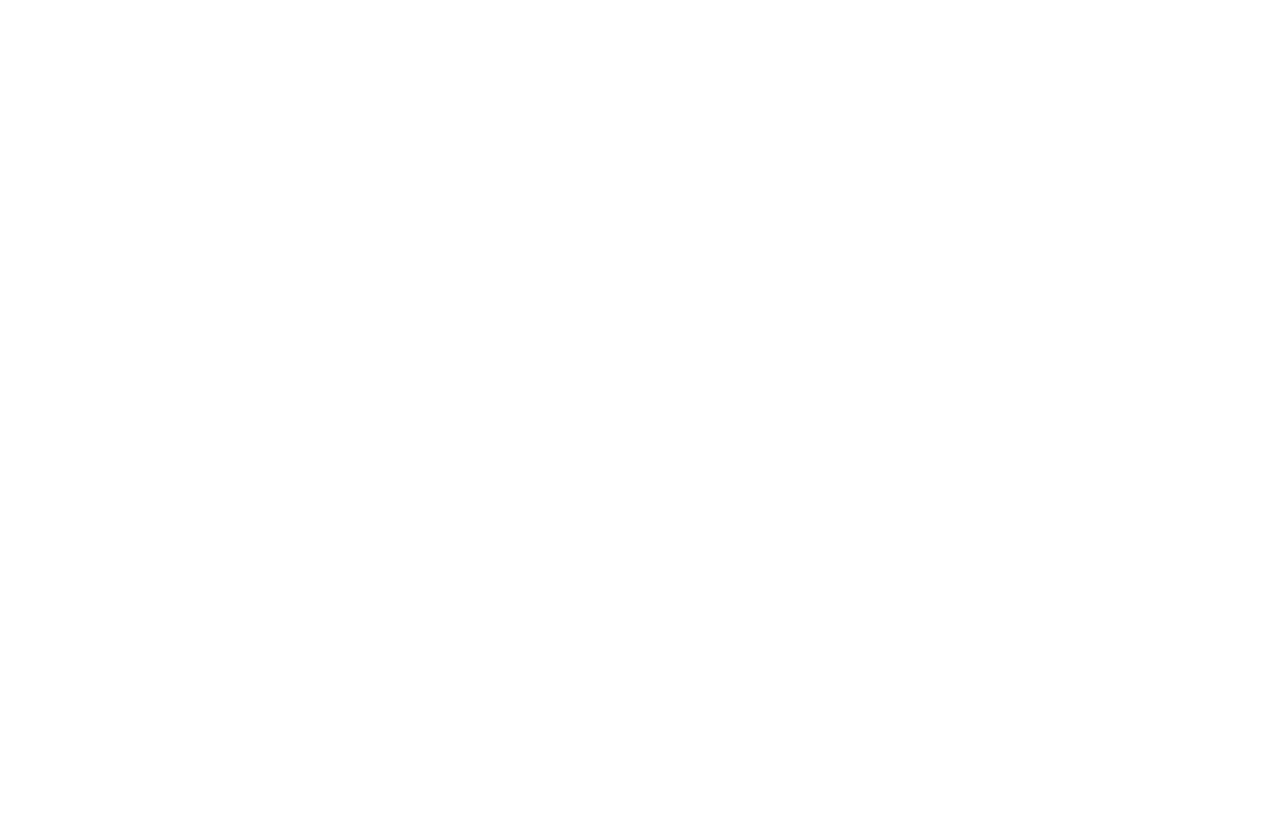
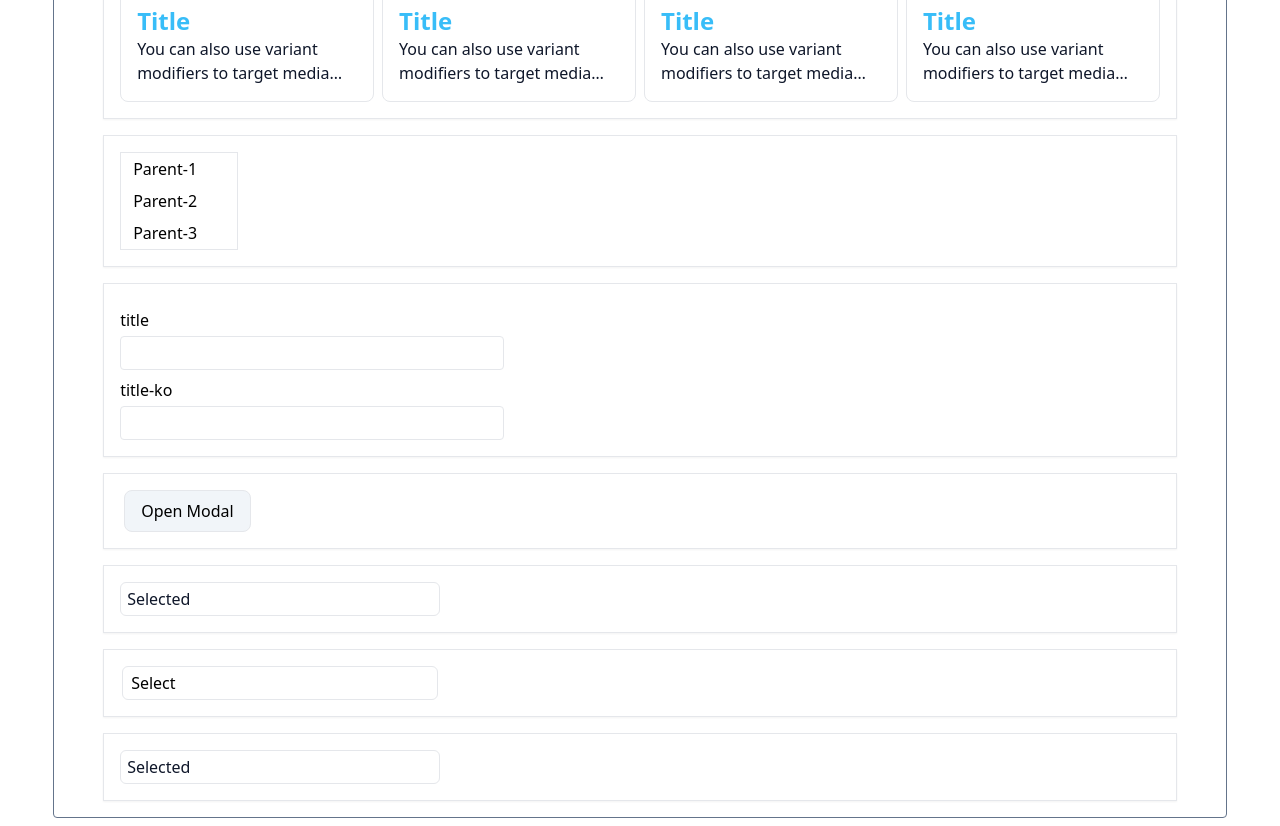
Before and after one commit to FarNys/Type-TestTools, a React (Create React App) app: page /component/button in a window 1280 px wide. Shown: the part 1380-2206 px from the top of the page. Before the commit the page ends 800 px from the top, so only its background shows below. Built offline with nearby package versions, Linux system fonts and the light colour scheme.

Commit message:
+add more style for Accordion Component +Add Dropdown & DropdownMulti Component

```diff
--- /dev/null
+++ b/src/Components/Actions/Dropdown.tsx
@@ -0,0 +1,68 @@
+import React, { useCallback, useEffect, useRef, useState } from "react";
+export interface OptionType {
+  label: string;
+  value: string | boolean | number;
+}
+
+interface DropdownType {
+  options: OptionType[];
+  value?: OptionType;
+  onSelect: (e: OptionType) => void;
+}
+
+const Dropdown = ({ options, value, onSelect, ...rest }: DropdownType) => {
+  const SelectRef = useRef<any>(null);
+  const [showItems, setshowItems] = useState<boolean>(false);
+  const [localValue, setlocalValue] = useState<string>(
+    value ? value.label : "Select"
+  );
+  const itemSelectHandler = (e: OptionType): void => {
+    setlocalValue(e.label);
+    setshowItems(false);
+    onSelect({ label: e.label, value: e.value });
+  };
+
+  //   const closeDrophandler = (e: any) => {
+  //     setshowItems(false);
+  //   };
+
+  const clickOutside = useCallback((e: MouseEvent): void => {
+    if (SelectRef?.current.contains(e.target)) {
+      return setshowItems(true);
+    } else {
+      return setshowItems(false);
+    }
+  }, []);
+
+  useEffect(() => {
+    if (showItems) {
+      window.addEventListener("click", clickOutside);
+    }
+    return () => window.removeEventListener("click", clickOutside);
+  }, [showItems, clickOutside]);
+
+  return (
+    <div className="relative max-w-xs" {...rest} ref={SelectRef}>
+      <div
+        className="flex items-center py-1 px-2 mx-0.5 cursor-pointer border rounded-md"
+        onClick={() => setshowItems((prev) => !prev)}
+      >
+        {localValue}
+      </div>
+      <div className="absolute left-0 top-10 w-full flex flex-col shadow-md z-50">
+        {showItems &&
+          options.map((el: OptionType, index: number) => (
+            <div
+              className="px-4 py-2 text-sm cursor-pointer bg-slate-50 hover:bg-slate-200 max-h-10"
+              key={`${el.label}-${index}`}
+              onClick={() => itemSelectHandler(el)}
+            >
+              {el.label}
+            </div>
+          ))}
+      </div>
+    </div>
+  );
+};
+
+export default Dropdown;
--- /dev/null
+++ b/src/Components/Actions/DropdownMulti.tsx
@@ -0,0 +1,151 @@
+import React, { useCallback, useEffect, useRef, useState } from "react";
+import { OptionType } from "./Dropdown";
+import Typography from "../Typo/Typography";
+
+interface DropdownType {
+  options: OptionType[];
+  values?: OptionType[];
+  onSelect: (e: OptionType[]) => void;
+}
+
+interface CoodrinateType {
+  bottom: number;
+  height: number;
+  left: number;
+  right: number;
+  top: number;
+  width: number;
+  x: number;
+  y: number;
+}
+
+const DropdownMulti = ({
+  options,
+  values,
+  onSelect,
+  ...rest
+}: DropdownType) => {
+  const selectRef = useRef<any>(null);
+  const [selectCoordinate, setselectCoordinate] = useState<CoodrinateType>();
+  const [showItems, setshowItems] = useState<boolean>(false);
+  const [localOptions, setlocalOptions] = useState(options);
+  const [localValue, setlocalValue] = useState<OptionType[] | []>(
+    values ? values : []
+  );
+
+  //GET BOUNDARY COORDINATE OF SELECT BOX - IF WE SELECT MULTIPLE ITEMS AND IT GET BIGGER THEN IT WILL TAKE MORE HEIGHT (FOR CHANGE INITIAL POSITION OF ITEM SELECTIONS)
+  useEffect(() => {
+    const coordinateBox = selectRef.current.getBoundingClientRect();
+    setselectCoordinate(coordinateBox);
+  }, [localValue.length]);
+
+  //SCROLL
+  useEffect(() => {
+    if (showItems) {
+      const getBodyCoordinate: any = document.querySelector("body");
+      if (getBodyCoordinate?.scrollHeight > getBodyCoordinate?.clientHeight) {
+        window.scrollTo(0, getBodyCoordinate?.scrollHeight);
+      }
+    }
+  }, [showItems]);
+
+  //SELECT AN ITEM FROM DROPDOWN --- IT WILL REMOVE AN ITEM FROM SELECTION LIST AND ADD AN ITEM TO SELECTED LIST AND ALSO PASS TO onSelect FUNCTION TO GET IN ITS PARENT ELEMENT
+  const itemSelectHandler = (e: OptionType): void => {
+    let newValues: OptionType[] = [];
+    newValues = [
+      ...localValue,
+      {
+        label: e.label,
+        value: e.value,
+      },
+    ];
+    setlocalValue(newValues);
+    setlocalOptions([...localOptions.filter((el) => el.value !== e.value)]);
+    setshowItems(false);
+    onSelect(newValues);
+  };
+
+  //DELETE AN ITEM FROM SELECTED LIST---ADD THAT ITEM TO SELECTION LIST---SEND TO onSelect FUNCTION TO GET IN ITS PARENT ELEMENT
+  const deleteItemHandler = (el: OptionType) => {
+    setshowItems((prev) => !prev);
+    const filteredValues = [
+      ...localValue.filter((item: OptionType) => item.value !== el.value),
+    ];
+    setlocalOptions([...localOptions, el]);
+    setlocalValue(filteredValues);
+    onSelect(filteredValues);
+  };
+
+  //CLOSE SELECTION LIST WHEN WE CLICK OUTSIDE OF IT!
+  const clickOutside = useCallback((e: MouseEvent): void => {
+    if (selectRef?.current.contains(e.target)) {
+      return setshowItems(true);
+    } else {
+      return setshowItems(false);
+    }
+  }, []);
+  useEffect(() => {
+    if (showItems) {
+      window.addEventListener("click", clickOutside);
+    }
+    return () => window.removeEventListener("click", clickOutside);
+  }, [showItems, clickOutside]);
+
+  return (
+    <div
+      className="relative max-w-xs"
+      {...rest}
+      ref={selectRef}
+      onClick={() => setshowItems((prev) => !prev)}
+    >
+      <div className="flex flex-wrap items-center cursor-pointer overflow-x-hidden  border rounded-md">
+        {localValue?.length > 0 ? (
+          localValue?.map((el: OptionType, index: number) => (
+            <div
+              className="m-1 flex items-center flex-nowrap flex-shrink-0 bg-slate-300 hover:text-slate-500 rounded pr-1 overflow-hidden"
+              key={`${el.label}-value-${index}`}
+            >
+              {" "}
+              <div
+                className="flex h-full items-center px-1  text-red-400 cursor-pointer hover:bg-red-500 hover:text-slate-300"
+                onClick={() => deleteItemHandler(el)}
+              >
+                x
+              </div>
+              <Typography variant="small" className="text-xs">
+                {el.label}
+              </Typography>
+            </div>
+          ))
+        ) : (
+          <Typography className="p-1 mx-0.5">Selected</Typography>
+        )}
+      </div>
+      {selectCoordinate && (
+        <div
+          className="absolute left-0 w-full flex flex-col shadow-md z-50"
+          style={{ top: selectCoordinate.height }}
+        >
+          {showItems &&
+            localOptions.length > 0 &&
+            localOptions.map((el: OptionType, index: number) => (
+              <div
+                className="px-4 py-2 text-sm cursor-pointer bg-slate-50 hover:bg-slate-200 "
+                key={`${el.label}-${index}`}
+                onClick={() => itemSelectHandler(el)}
+              >
+                {el.label}
+              </div>
+            ))}
+          {showItems && localOptions.length === 0 && (
+            <div className="px-4 py-2 text-sm cursor-pointer bg-slate-50">
+              No Item
+            </div>
+          )}
+        </div>
+      )}
+    </div>
+  );
+};
+
+export default DropdownMulti;
--- a/src/Components/Layout/Accordion.tsx
+++ b/src/Components/Layout/Accordion.tsx
@@ -34,7 +34,7 @@
   };
 
   const activeLink = (item: string) => {
-    if (item === urlText) return "bg-slate-300";
+    if (item === urlText) return "bg-slate-300 border-l-4 border-cyan-400 ";
     return "";
   };
 
@@ -43,7 +43,9 @@
       {data.map((el: DataParentType, index: number) => (
         <li key={`list-${index}`} className="overflow-hidden">
           <p
-            className={`px-3  ${activeTab === index ? "bg-cyan-300" : ""}`}
+            className={`pl-3 pr-10 py-1 ${
+              activeTab === index ? "bg-slate-200" : ""
+            }`}
             onClick={() => activeHandler(index)}
           >
             {el.title}
@@ -57,7 +59,7 @@
               >
                 <Typography
                   variant="small"
-                  className={`px-4 py-1 hover:bg-slate-400 active:bg-slate-500 ${activeLink(
+                  className={`py-1 px-2 rounded-l-md hover:bg-slate-400 active:bg-slate-500 ${activeLink(
                     child.title
                   )}`}
                 >
--- a/src/Components/Typo/Typography.tsx
+++ b/src/Components/Typo/Typography.tsx
@@ -1,10 +1,9 @@
-import React, { ReactElement } from "react";
+import React from "react";
 interface TypographyType {
   variant?: VariantType;
   children?: React.ReactNode;
   className?: string;
   colorVariant?: VariantsType;
-  rest?: any;
 }
 type VariantType = "h1" | "h2" | "h3" | "h4" | "h5" | "h6" | "p" | "small";
 type ChildrenType = React.ReactNode;
--- a/src/Pages/Components/ComponentPage.tsx
+++ b/src/Pages/Components/ComponentPage.tsx
@@ -14,6 +14,8 @@
 import Modal from "../../Components/Navigate/Portal";
 import Typography from "../../Components/Typo/Typography";
 import Modals from "../../Components/Actions/Modals";
+import Dropdown, { OptionType } from "../../Components/Actions/Dropdown";
+import DropdownMulti from "../../Components/Actions/DropdownMulti";
 
 type CountType = number;
 
@@ -21,6 +23,7 @@
   const [count, setcount] = useState<CountType>(0);
   const [modalIsOpen, setmodalIsOpen] = useState<boolean>(false);
   const [modalOpen, setmodalOpen] = useState<boolean>(false);
+  const [selectedValue, setselectedValue] = useState("");
 
   const btnRef = useRef(null);
   const openModalHanlder = () => {
@@ -29,6 +32,15 @@
   //MODAL CONTROLLER
   const openModalStateHandler = () => {
     setmodalOpen(true);
+  };
+
+  //DROPDOWN SELECT VALUE
+  const selectDataHandler = (e: OptionType): void => {
+    console.log(e);
+  };
+  //DROPDWON MULTI SELECT HANDLER
+  const selectMultiHandler = (e: OptionType[]): void => {
+    console.log(e);
   };
 
   return (
@@ -61,7 +73,7 @@
             <div className="kl">Vladiagro</div>
           </Modal>
         )}
-      </Card>
+      </Card> */}
       <Card>
         <Typography variant="h1">Test Typography h1</Typography>
         <Typography variant="h2">Test Typography h2</Typography>
@@ -154,11 +166,20 @@
       <Card>
         <InputGroup label="title" name="input-name" />
         <InputGroup label="title-ko" name="input-name-2" />
-      </Card> */}
+      </Card>
       <Card>
         <Button onClick={openModalStateHandler} size="md" variant="default">
           Open Modal
         </Button>
+      </Card>
+      <Card>
+        <DropdownMulti options={optionList} onSelect={selectMultiHandler} />
+      </Card>
+      <Card>
+        <Dropdown options={optionList} onSelect={selectDataHandler} />
+      </Card>
+      <Card>
+        <DropdownMulti options={optionList} onSelect={selectMultiHandler} />
       </Card>
 
       <Modals setisOpren={setmodalOpen} isOpen={modalOpen} title="Modal Header">
@@ -181,6 +202,41 @@
 };
 
 export default ComponentPage;
+
+const optionList = [
+  {
+    label: "L-One",
+    value: "Label One",
+  },
+  {
+    label: "L-Two",
+    value: "Label Two",
+  },
+  {
+    label: "Mixer",
+    value: "Label 3",
+  },
+  {
+    label: "TaBLING",
+    value: "Label 4",
+  },
+  {
+    label: "Revol",
+    value: "Label 5",
+  },
+  {
+    label: "Kickso",
+    value: "Label 6",
+  },
+  {
+    label: "VeloNe",
+    value: "Label 7",
+  },
+  {
+    label: "Brand",
+    value: "Label 8",
+  },
+];
 
 const accordionData = [
   {
```
